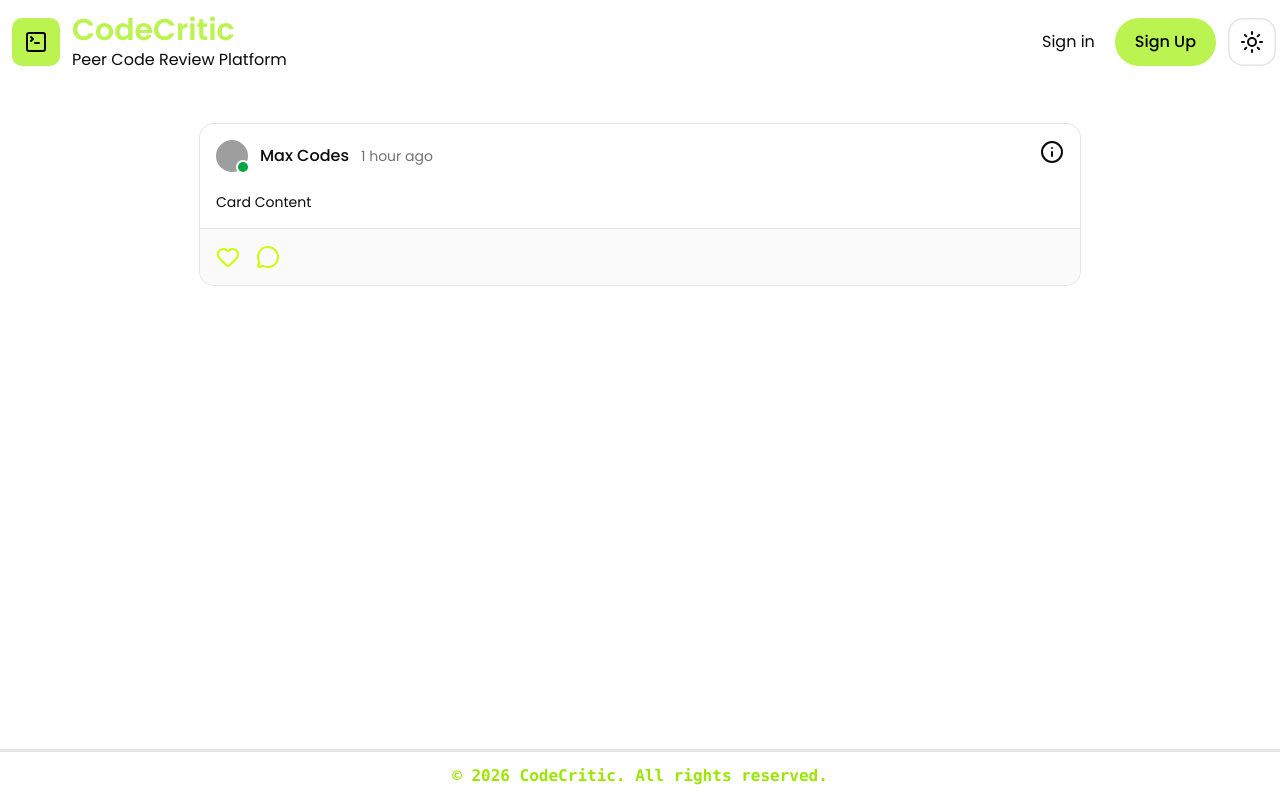
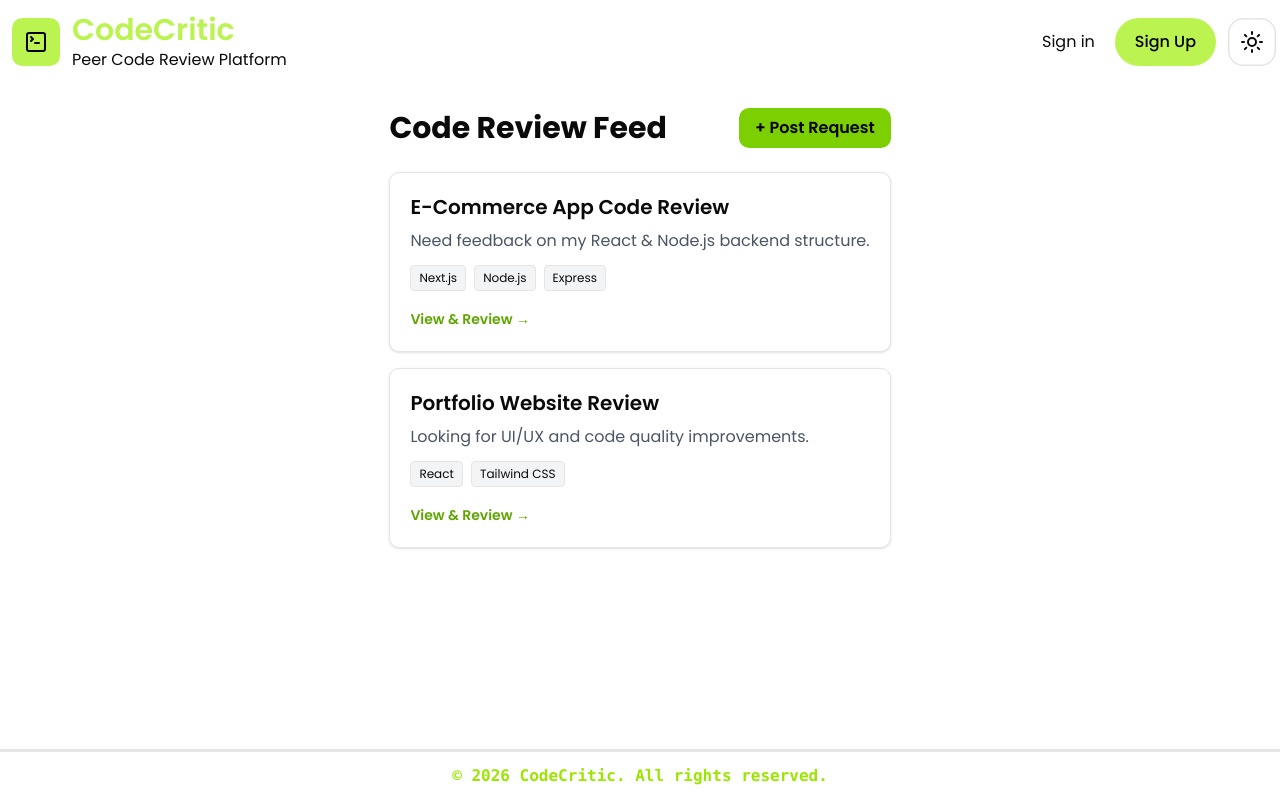
Before and after one commit to supunrworks/CodeCritic---Peer-Code-Review-Platform, a Next.js app in the folder frontend/: page / in a window 1280 px wide. Built offline with nearby package versions, Linux system fonts and the light colour scheme; no server answers; grey boxes are pictures that could not be loaded.

Commit message:
Add core MVP pages

```diff
--- a/frontend/app/page.js
+++ b/frontend/app/page.js
@@ -1,12 +1,56 @@
-import CardImage from '@/components/Cardimage'
-import React from 'react'
+import Link from "next/link";
 
-function page() {
+export default function HomePage() {
+  const sampleSubmissions = [
+    {
+      id: "1",
+      title: "E-Commerce App Code Review",
+      description: "Need feedback on my React & Node.js backend structure.",
+      techStack: ["Next.js", "Node.js", "Express"],
+      status: "Pending",
+    },
+    {
+      id: "2",
+      title: "Portfolio Website Review",
+      description: "Looking for UI/UX and code quality improvements.",
+      techStack: ["React", "Tailwind CSS"],
+      status: "Reviewed",
+    },
+  ];
+
   return (
-    <div>
-      <CardImage/>
+    <div className="max-w-4xl mx-auto p-6">
+      <div className="flex justify-between items-center mb-6">
+        <h1 className="text-3xl font-bold">Code Review Feed</h1>
+        <Link
+          href="/submissions/new"
+          className="bg-lime-500 text-black font-semibold px-4 py-2 rounded-lg hover:bg-lime-600 transition"
+        >
+          + Post Request
+        </Link>
+      </div>
+
+      <div className="grid gap-4">
+        {sampleSubmissions.map((sub) => (
+          <div key={sub.id} className="border p-5 rounded-lg shadow-sm bg-white">
+            <h2 className="text-xl font-semibold mb-2">{sub.title}</h2>
+            <p className="text-gray-600 mb-3">{sub.description}</p>
+            <div className="flex gap-2 mb-4">
+              {sub.techStack.map((tech) => (
+                <span key={tech} className="bg-gray-100 text-xs px-2 py-1 rounded border">
+                  {tech}
+                </span>
+              ))}
+            </div>
+            <Link
+              href={`/submissions/${sub.id}`}
+              className="text-lime-600 font-semibold hover:underline text-sm"
+            >
+              View & Review →
+            </Link>
+          </div>
+        ))}
+      </div>
     </div>
-  )
+  );
 }
-
-export default page
--- /dev/null
+++ b/frontend/app/submission/[id]/page.js
@@ -0,0 +1,76 @@
+"use client";
+import { useState } from "react";
+
+export default function SubmissionDetail() {
+  const [review, setReview] = useState({
+    strengths: "",
+    improvements: "",
+    rating: 8,
+  });
+
+  const handleReviewSubmit = (e) => {
+    e.preventDefault();
+    alert("Review Submitted! (+2 Karma)");
+  };
+
+  return (
+    <div className="max-w-3xl mx-auto p-6">
+      <div className="bg-white p-6 rounded-lg shadow-sm border mb-8">
+        <h1 className="text-2xl font-bold mb-2">E-Commerce App Code Review</h1>
+        <p className="text-gray-600 mb-4">Need feedback on my React & Node.js backend structure.</p>
+        <a
+          href="https://github.com"
+          target="_blank"
+          rel="noreferrer"
+          className="bg-black text-white px-3 py-1.5 rounded text-sm hover:bg-gray-800 inline-block"
+        >
+          View GitHub Repo ↗
+        </a>
+      </div>
+
+      <div className="bg-white p-6 rounded-lg shadow-md border">
+        <h2 className="text-xl font-bold mb-4">Submit Your Review</h2>
+        <form onSubmit={handleReviewSubmit} className="space-y-4">
+          <div>
+            <label className="block font-medium mb-1">What was done well? (Strengths)</label>
+            <textarea
+              required
+              rows="3"
+              className="w-full border p-2 rounded focus:outline-lime-500"
+              onChange={(e) => setReview({...review, strengths: e.target.value})}
+            ></textarea>
+          </div>
+
+          <div>
+            <label className="block font-medium mb-1">What needs improvement?</label>
+            <textarea
+              required
+              rows="3"
+              className="w-full border p-2 rounded focus:outline-lime-500"
+              onChange={(e) => setReview({...review, improvements: e.target.value})}
+            ></textarea>
+          </div>
+
+          <div>
+            <label className="block font-medium mb-1">Rating (1 to 10): {review.rating}</label>
+            <input
+              type="range"
+              min="1"
+              max="10"
+              value={review.rating}
+              className="w-full accent-lime-500"
+              onChange={(e) => setReview({...review, rating: e.target.value})}
+            />
+          </div>
+
+          <button
+            type="submit"
+            className="bg-lime-500 text-black px-6 py-2 rounded-lg font-bold hover:bg-lime-600 transition"
+          >
+            Submit Review (+2 Karma)
+          </button>
+        </form>
+      </div>
+    </div>
+  );
+}
--- /dev/null
+++ b/frontend/app/submission/new/page.js
@@ -0,0 +1,74 @@
+"use client";
+import { useState } from "react";
+
+export default function CreateSubmission() {
+  const [formData, setFormData] = useState({
+    title: "",
+    description: "",
+    githubUrl: "",
+    techStack: "",
+  });
+
+  const handleSubmit = (e) => {
+    e.preventDefault();
+    alert("Form submitted successfully!");
+  };
+
+  return (
+    <div className="max-w-2xl mx-auto p-6 bg-white rounded-lg shadow-md mt-6 border">
+      <h1 className="text-2xl font-bold mb-6">Request a Code Review</h1>
+      <form onSubmit={handleSubmit} className="space-y-4">
+        <div>
+          <label className="block font-medium mb-1">Project Title</label>
+          <input
+            type="text"
+            required
+            className="w-full border p-2 rounded focus:outline-lime-500"
+            placeholder="e.g. Next.js Auth System"
+            onChange={(e) => setFormData({...formData, title: e.target.value})}
+          />
+        </div>
+
+        <div>
+          <label className="block font-medium mb-1">GitHub Repository Link</label>
+          <input
+            type="url"
+            required
+            className="w-full border p-2 rounded focus:outline-lime-500"
+            placeholder="https://github.com/user/repo"
+            onChange={(e) => setFormData({...formData, githubUrl: e.target.value})}
+          />
+        </div>
+
+        <div>
+          <label className="block font-medium mb-1">Description & What to Review</label>
+          <textarea
+            required
+            rows="4"
+            className="w-full border p-2 rounded focus:outline-lime-500"
+            placeholder="Describe what areas you need feedback on..."
+            onChange={(e) => setFormData({...formData, description: e.target.value})}
+          ></textarea>
+        </div>
+
+        <div>
+          <label className="block font-medium mb-1">Tech Stack (Comma separated)</label>
+          <input
+            type="text"
+            required
+            className="w-full border p-2 rounded focus:outline-lime-500"
+            placeholder="React, Express, PostgreSQL"
+            onChange={(e) => setFormData({...formData, techStack: e.target.value})}
+          />
+        </div>
+
+        <button
+          type="submit"
+          className="w-full bg-lime-500 text-black py-2 rounded-lg font-bold hover:bg-lime-600 transition"
+        >
+          Submit Request
+        </button>
+      </form>
+    </div>
+  );
+}
```
Also changed, not shown: 1 other file (tests, documents, lock files or other folders).
